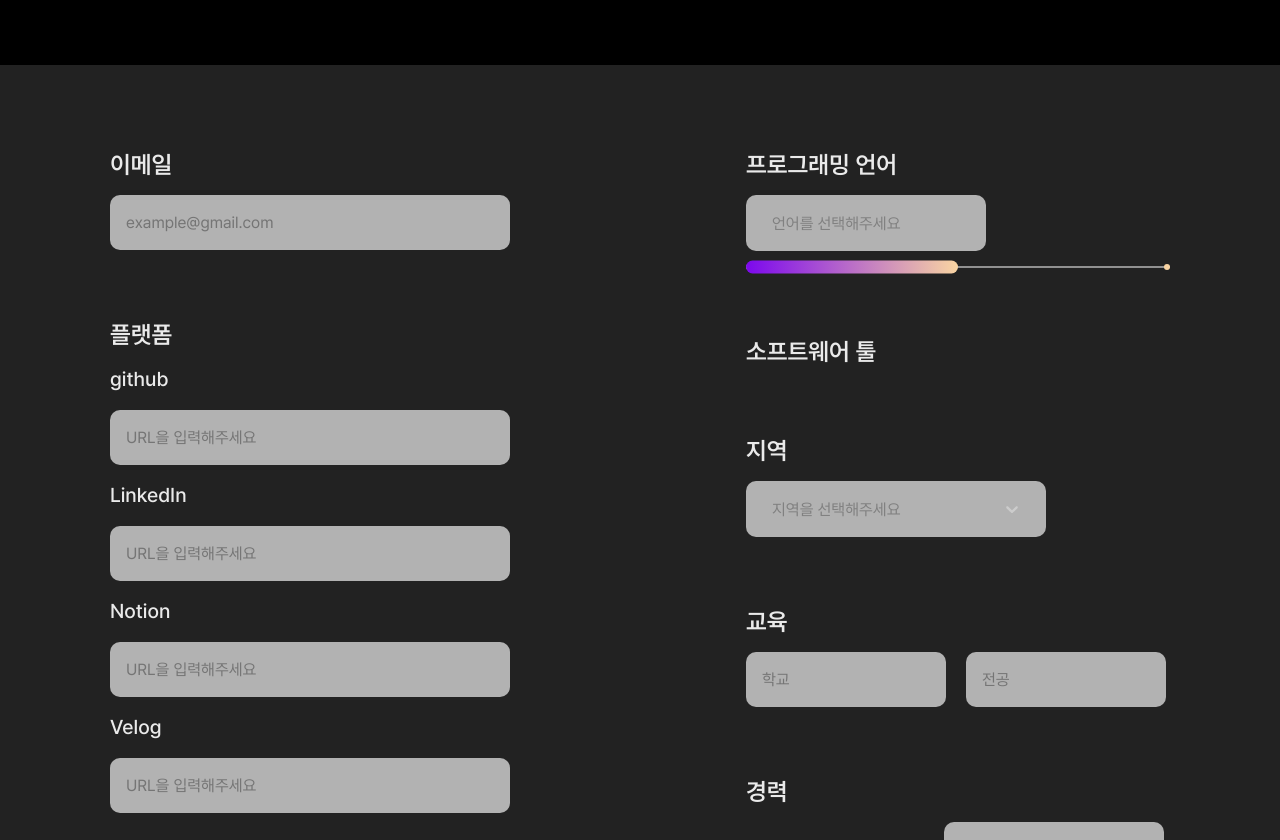
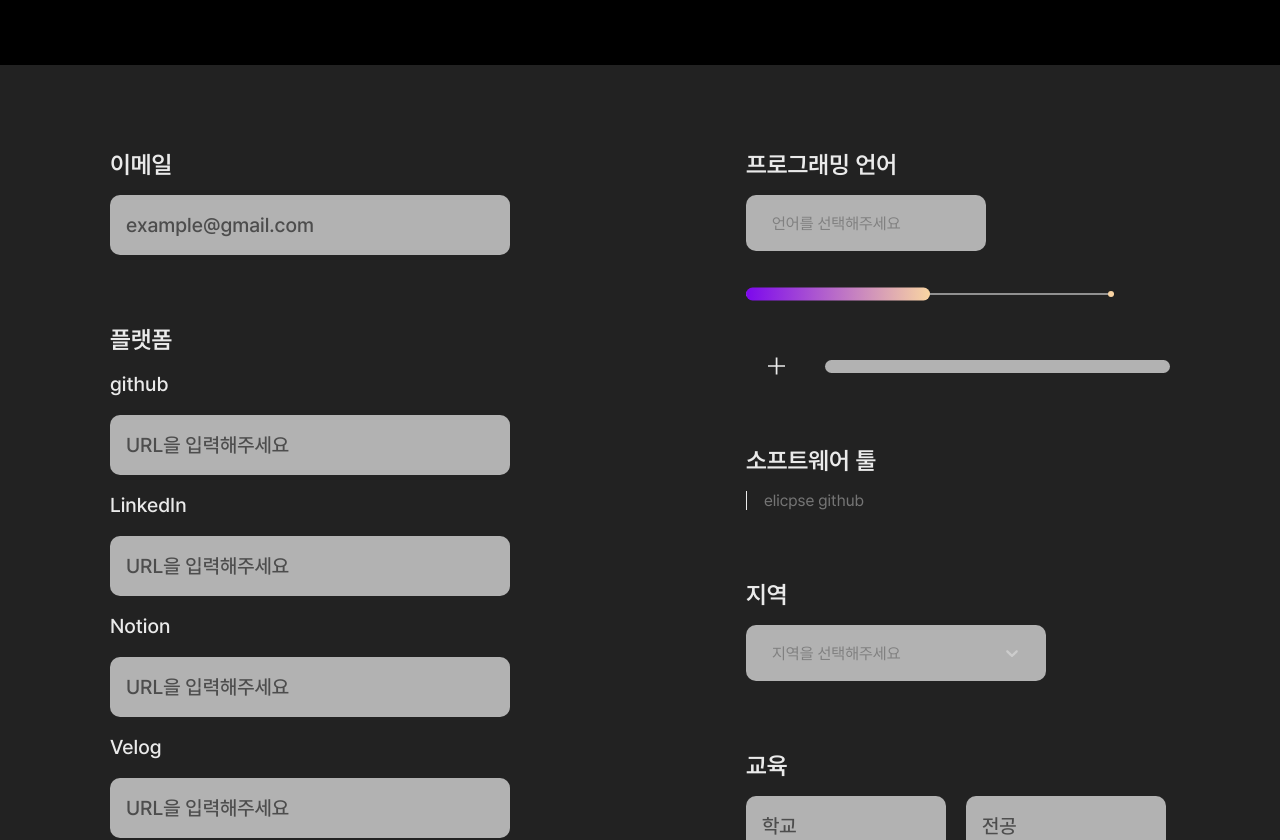
Before and after one commit to gnfnfnr/LetsGitIt, a React (Create React App) app: page / in a window 1280 px wide. Shown: the top 840 px of the page. Built offline with nearby package versions, Linux system fonts and the light colour scheme.

Commit message:
fix: change a value of select options

```diff
--- /dev/null
+++ b/src/components/SelectLanguage.tsx
@@ -0,0 +1,229 @@
+import React, { Dispatch, SetStateAction, useState } from "react";
+import styled from "styled-components";
+import Select from "react-select";
+import languageData from "../resource/languageData.json";
+
+const CustomSelect = styled(Select)`
+  & .select__control {
+    padding: 10px 16px;
+    background: var(--color-sub-3);
+    border: none;
+    max-width: 240px;
+    width: 100%;
+    border-radius: 10px;
+    height: 56px;
+  }
+
+  & .select__indicator-separator,
+  .select__dropdown-indicator {
+    display: none;
+  }
+
+  & .select__menu {
+    color: #222222;
+    max-width: 240px;
+    width: 100%;
+    background: var(--color-sub-1);
+    z-index: 10;
+  }
+
+  & .select__option {
+    border-radius: 5px;
+  }
+`;
+
+const RangeInput = styled.input`
+  margin: auto;
+  height: 13px;
+  width: 100%;
+  cursor: pointer;
+  // background: rgba(255, 255, 255, 0.5);
+  background: ;
+  border-radius: 10px;
+  overflow: hidden;
+  position: absolute;
+  top: 50%;
+  transform: translateY(-50%);
+  z-index: 5;
+
+  &::-webkit-slider-runnable-track {
+    // background: linear-gradient(90deg, #7c08ed 0%, #f9d5a2 100%);
+    z-index: 10;
+  }
+
+  &::-webkit-slider-thumb {
+    -webkit-appearance: none;
+    width: 20px;
+    height: 13px;
+
+    border-top-right-radius: 10px;
+    border-bottom-right-radius: 10px;
+    z-index: 3;
+    position: relative;
+  }
+
+  &::-webkit-slider-thumb::before {
+    content: "";
+    background: blue;
+    width: 50px;
+    height: 80px;
+    position: absolute;
+    top: 50%;
+    left: 0;
+  }
+
+  &::-moz-range-track {
+    height: 13px;
+    background: #ddd;
+  }
+
+  &::-moz-range-thumb {
+    background: #fff;
+    height: 13px;
+    width: 20px;
+    border-radius: 0 !important;
+    box-shadow: -200px 0 0 200px dodgerblue;
+    box-sizing: border-box;
+  }
+`;
+
+const RangeSelect = styled.div`
+  position: relative;
+  max-width: 368px;
+  margin: 27px 0 46px;
+`;
+const RangeBackGround = styled.div<{ range: string }>`
+  width: ${({ range }) => range}%;
+  height: 13px;
+  left: 0px;
+  top: 50%;
+  position: absolute;
+  z-index: 1;
+  transform: translateY(-50%);
+  background: linear-gradient(90deg, #7c08ed 0%, #f9d5a2 100%);
+  border-radius: 10px;
+`;
+
+const RangeDivison = styled.div`
+  width: 100%;
+  height: 2px;
+  left: 0px;
+  top: 50%;
+  position: absolute;
+  z-index: 1;
+  transform: translateY(-50%);
+  background: rgba(255, 255, 255, 0.5);
+
+  &::before {
+    content: "";
+    width: 6px;
+    height: 6px;
+    position: absolute;
+    top: -2px;
+    right: 0px;
+    border-radius: 50%;
+    background: #f8d3a2;
+  }
+
+  &::after {
+    content: "";
+    width: 6px;
+    height: 6px;
+    position: absolute;
+    top: -2px;
+    left: 0px;
+    border-radius: 50%;
+    background: #f8d3a2;
+  }
+`;
+
+interface Language {
+  locate: number;
+  languages: {
+    name: { value: string; label: string };
+    range: string;
+    index: number;
+  }[];
+  setLanguages: Dispatch<
+    SetStateAction<
+      {
+        name: { value: string; label: string };
+        range: string;
+        index: number;
+      }[]
+    >
+  >;
+}
+
+export default function SelectLanguage({
+  locate,
+  languages,
+  setLanguages,
+}: Language) {
+  const [isClearable, setIsClearable] = useState(true);
+
+  return (
+    <>
+      <CustomSelect
+        theme={(theme: any) => ({
+          ...theme,
+          borderRadius: 10,
+          colors: {
+            ...theme.colors,
+            primary50: "#b2b2b2",
+            primary25: "#b2b2b2",
+            primary: "#b2b2b2",
+          },
+        })}
+        className="basic-single"
+        classNamePrefix="select"
+        isClearable={isClearable}
+        name="color"
+        defaultValue={
+          Object.keys(!languages[locate].name).length
+            ? languages[locate].name
+            : null
+        }
+        options={languageData}
+        placeholder="언어를 선택해주세요"
+        onChange={(op: any) =>
+          setLanguages(
+            languages.map((el) =>
+              locate === el.index
+                ? {
+                    index: el.index,
+                    name: op,
+                    range: el.range,
+                  }
+                : el
+            )
+          )
+        }
+      />
+      {languages[locate] && (
+        <RangeSelect>
+          <RangeInput
+            type="range"
+            value={languages[locate].range}
+            onChange={(event) =>
+              setLanguages(
+                languages.map((el) =>
+                  locate === el.index
+                    ? {
+                        index: el.index,
+                        name: el.name,
+                        range: event.target.value,
+                      }
+                    : el
+                )
+              )
+            }
+            disabled={false}
+          />
+          <RangeDivison />
+          <RangeBackGround range={languages[locate].range} />
+        </RangeSelect>
+      )}
+    </>
+  );
+}
--- a/src/pages/EditProfile.tsx
+++ b/src/pages/EditProfile.tsx
@@ -1,6 +1,8 @@
 import React, { useState } from "react";
 import styled from "styled-components";
 import Select from "react-select";
+import regionData from "../resource/regionData.json";
+import SelectLanguage from "../components/SelectLanguage";
 
 const EditProfileBox = styled.div`
   max-width: 1280px;
@@ -87,11 +89,18 @@ const InputItem = styled.li`
   width: 100%;
 
   & input[type="text"] {
+    color: #222222;
+    font-weight: 500;
+    font-size: 20px;
     background: var(--color-sub-3);
     border-radius: 10px;
     padding: 18px 16px;
     width: 100%;
     box-sizing: border-box;
+  }
+
+  & input[type="text"]::placeholder {
+    color: rgba(34, 34, 34, 0.7);
   }
 `;
 
@@ -138,31 +147,9 @@ const MiddleLongInput = styled.input`
   max-width: 220px;
 `;
 
-const CustomSelect = styled(Select)`
-  & .select__control {
-    padding: 10px 16px;
-    background: var(--color-sub-3);
-    border: none;
-    max-width: 240px;
-    width: 100%;
-    border-radius: 10px;
-    height: 56px;
-  }
-
-  & .select__indicator-separator,
-  .select__dropdown-indicator {
-    display: none;
-  }
-
-  & .select__menu {
-    color: #7c08ed;
-    max-width: 240px;
-    width: 100%;
-  }
-`;
-
 const RegionSelect = styled(Select)`
   & .select__control {
+    color: #222222;
     padding: 10px 16px;
     background: var(--color-sub-3);
     border: none;
@@ -176,122 +163,42 @@ const RegionSelect = styled(Select)`
   }
 
   & .select__menu {
-    color: var(--color-sub-2);
-    max-width: 300px;
+    color: #222222;
+    max-width: 240px;
     width: 100%;
+    background: var(--color-sub-1);
+    z-index: 10;
+  }
+
+  & .select__option {
+    border-radius: 5px;
+  }
+  & .select__menu::-webkit-scrollbar {
+    display: none;
   }
 `;
 
-const RangeInput = styled.input`
-  margin: auto;
-  height: 13px;
-  width: 100%;
-  cursor: pointer;
-  // background: rgba(255, 255, 255, 0.5);
-  background: ;
-  border-radius: 10px;
-  overflow: hidden;
-  position: absolute;
-  top: 50%;
-  transform: translateY(-50%);
-  z-index: 5;
-
-  &::-webkit-slider-runnable-track {
-    // background: linear-gradient(90deg, #7c08ed 0%, #f9d5a2 100%);
-    z-index: 10;
-  }
-
-  &::-webkit-slider-thumb {
-    -webkit-appearance: none;
-    width: 20px;
-    height: 13px;
-
-    border-top-right-radius: 10px;
-    border-bottom-right-radius: 10px;
-    z-index: 3;
-    position: relative;
-  }
-
-  &::-webkit-slider-thumb::before {
-    content: "";
-    background: blue;
-    width: 50px;
-    height: 80px;
-    position: absolute;
-    top: 50%;
-    left: 0;
-  }
-
-  &::-moz-range-track {
-    height: 13px;
-    background: #ddd;
-  }
-
-  &::-moz-range-thumb {
-    background: #fff;
-    height: 13px;
-    width: 20px;
-    border-radius: 0 !important;
-    box-shadow: -200px 0 0 200px dodgerblue;
-    box-sizing: border-box;
-  }
+const NewRangeBox = styled.div`
+  display: flex;
+  gap: 40px;
+  align-items: center;
+  margin-left: 22px;
 `;
 
-const RangeSelect = styled.div`
-  position: relative;
-  z-index: 2;
-`;
-const RangeBackGround = styled.div<{ range: string }>`
-  width: ${({ range }) => range}%;
+const NewRange = styled.div`
+  display: flex;
+  width: 100%;
   height: 13px;
-  left: 0px;
-  top: 50%;
-  position: absolute;
-  z-index: 1;
-  transform: translateY(-50%);
-  background: linear-gradient(90deg, #7c08ed 0%, #f9d5a2 100%);
+  background: var(--color-sub-3);
   border-radius: 10px;
-  // z-index: 6;
 `;
 
-const RangeDivison = styled.div`
-  width: 100%;
-  height: 2px;
-  left: 0px;
-  top: 50%;
-  position: absolute;
-  z-index: 1;
-  transform: translateY(-50%);
-  background: rgba(255, 255, 255, 0.5);
-
-  &::before {
-    content: "";
-    width: 6px;
-    height: 6px;
-    position: absolute;
-    top: -2px;
-    right: 0px;
-    border-radius: 50%;
-    background: #f8d3a2;
-  }
-
-  &::after {
-    content: "";
-    width: 6px;
-    height: 6px;
-    position: absolute;
-    top: -2px;
-    left: 0px;
-    border-radius: 50%;
-    background: #f8d3a2;
-  }
+const BorderInput = styled.input`
+  border-left: 1px solid;
+  padding-left: 17px;
+  /* max-width: 50px; */
+  width: min-content;
 `;
-
-const options = [
-  { value: "chocolate", label: "Chocolate" },
-  { value: "strawberry", label: "Strawberry" },
-  { value: "vanilla", label: "Vanilla" },
-];
 
 export default function EditProfile() {
   const [emailInput, setEmailInput] = useState("");
@@ -302,13 +209,19 @@ export default function EditProfile() {
     { site: "Velog", input: "" },
   ]);
   const [introInput, setIntroInput] = useState("");
-  const [languages, setLanguages] = useState([]);
-  const [tools, setTools] = useState([]);
+  const [languages, setLanguages] = useState([
+    {
+      name: { value: "", label: "" },
+      range: "50",
+      index: 0,
+    },
+  ]);
+  const [tools, setTools] = useState("");
   const [region, setRegion] = useState("");
   const [education, setEducation] = useState({ college: "", major: "" });
   const [career, setCareer] = useState([{ start: "", end: "" }]);
   const [isClearable, setIsClearable] = useState(true);
-  const [languageRange, setLanguageRange] = useState("50");
+  console.log(languages, region);
   return (
     <EditProfileBox>
       <EditProfileInputs>
@@ -360,36 +273,80 @@ export default function EditProfile() {
         <InputsList>
           <InputItem>
             <label htmlFor="language">프로그래밍 언어</label>
-            <CustomSelect
+            {languages.map(
+              ({ index }) =>
+                languages.length < 6 && (
+                  <SelectLanguage
+                    key={index}
+                    locate={index}
+                    languages={languages}
+                    setLanguages={setLanguages}
+                  />
+                )
+            )}
+            {languages.length < 5 && (
+              <NewRangeBox
+                onClick={() =>
+                  setLanguages([
+                    ...languages,
+                    {
+                      name: { value: "", label: "" },
+                      range: "50",
+                      index: languages.length,
+                    },
+                  ])
+                }
+              >
+                <svg
+                  width="20"
+                  height="20"
+                  viewBox="0 0 20 20"
+                  fill="none"
+                  xmlns="http://www.w3.org/2000/svg"
+                >
+                  <path
+                    fillRule="evenodd"
+                    clipRule="evenodd"
+                    d="M9 11V20H11V11H20V9H11V0H9V9H0V11H9Z"
+                    fill="#EAEAEA"
+                  />
+                </svg>
+                <NewRange />
+              </NewRangeBox>
+            )}
+          </InputItem>
+          <InputItem>
+            <label htmlFor="career">소프트웨어 툴</label>
+            <div>
+              <BorderInput
+                placeholder="elicpse github"
+                value={tools}
+                onChange={(event) => setTools(event.target.value)}
+              />
+            </div>
+          </InputItem>
+          <InputItem>
+            <label htmlFor="region">지역</label>
+            <RegionSelect
+              theme={(theme: any) => ({
+                ...theme,
+                borderRadius: 10,
+                colors: {
+                  ...theme.colors,
+                  neutral90: "#222222",
+                  primary50: "#b2b2b2",
+                  primary25: "#b2b2b2",
+                  primary: "#b2b2b2",
+                },
+              })}
               className="basic-single"
               classNamePrefix="select"
               isClearable={isClearable}
               name="color"
-              options={options}
-              placeholder="언어를 선택해주세요"
-            />
-            <RangeSelect>
-              <RangeInput
-                type="range"
-                value={languageRange}
-                onChange={(event) => setLanguageRange(event.target.value)}
-              />
-              <RangeDivison />
-              <RangeBackGround range={languageRange} />
-            </RangeSelect>
-          </InputItem>
-          <InputItem>
-            <label htmlFor="career">소프트웨어 툴</label>
-          </InputItem>
-          <InputItem>
-            <label htmlFor="region">지역</label>
-            <RegionSelect
-              className="basic-single"
-              classNamePrefix="select"
-              isClearable={isClearable}
-              name="color"
-              options={options}
+              options={regionData}
               placeholder="지역을 선택해주세요"
+              defaultValue={region ? region : null}
+              onChange={(op: any) => setRegion(op)}
             />
           </InputItem>
           <InputItem>
@@ -432,7 +389,6 @@ export default function EditProfile() {
           </InputItem>
         </InputsList>
       </EditProfileInputs>
-
       <EditProfileButton>
         <ButtonCancel>취소하기</ButtonCancel>
         <ButtonComplete>수정하기</ButtonComplete>
--- /dev/null
+++ b/src/resource/languageData.json
@@ -0,0 +1,90 @@
+[
+  { "value": "ABAP", "label": "ABAP" },
+  { "value": "Agda", "label": "Agda" },
+  { "value": "Ardunino", "label": "Ardunino" },
+  { "value": "Assembly", "label": "Assembly" },
+  { "value": "Bash", "label": "Bash" },
+  { "value": "BASIC", "label": "BASIC" },
+  { "value": "BNF", "label": "BNF" },
+  { "value": "C", "label": "C" },
+  { "value": "C#", "label": "C#" },
+  { "value": "C++", "label": "C++" },
+  { "value": "Clojure", "label": "Clojure" },
+  { "value": "CoffeeScript", "label": "CoffeeScript" },
+  { "value": "Coq", "label": "Coq" },
+  { "value": "CSS", "label": "CSS" },
+  { "value": "Dart", "label": "Dart" },
+  { "value": "Dhall", "label": "Dhall" },
+  { "value": "Diff", "label": "Diff" },
+
+  { "value": "Docker", "label": "Docker" },
+  { "value": "EBNF", "label": "EBNF" },
+  { "value": "Elixir", "label": "Elixir" },
+  { "value": "Elm", "label": "Elm" },
+  { "value": "Erlang", "label": "Erlang" },
+  { "value": "F#", "label": "F#" },
+  { "value": "Flow", "label": "Flow" },
+  { "value": "Fortran", "label": "Fortran" },
+  { "value": "Gherkin", "label": "Gherkin" },
+  { "value": "GLSL", "label": "GLSL" },
+  { "value": "Go", "label": "Go" },
+  { "value": "GraphQL", "label": "GraphQL" },
+  { "value": "Groovy", "label": "Groovy" },
+  { "value": "Haskell", "label": "Haskell" },
+  { "value": "HTML", "label": "HTML" },
+  { "value": "Idris", "label": "Idris" },
+  { "value": "Java", "label": "Java" },
+
+  { "value": "JavaScript", "label": "JavaScript" },
+  { "value": "JSON", "label": "JSON" },
+  { "value": "Julia", "label": "Julia" },
+  { "value": "Kotlin", "label": "Kotlin" },
+  { "value": "LaTeX", "label": "LaTeX" },
+  { "value": "Less", "label": "Less" },
+  { "value": "Lisp", "label": "Lisp" },
+  { "value": "LiveScript", "label": "LiveScript" },
+  { "value": "LLVM IR", "label": "LLVM IR" },
+  { "value": "Lua", "label": "Lua" },
+  { "value": "Makefile", "label": "Makefile" },
+  { "value": "Makedown", "label": "Makedown" },
+  { "value": "Markup", "label": "Markup" },
+  { "value": "MATLAB", "label": "MATLAB" },
+  { "value": "Mathematica", "label": "Mathematica" },
+  { "value": "Nermaid", "label": "Nermaid" },
+  { "value": "Nix", "label": "Nix" },
+
+  { "value": "Objective-C", "label": "Objective-C" },
+  { "value": "OCaml", "label": "OCaml" },
+  { "value": "Pascal", "label": "Pascal" },
+  { "value": "Perl", "label": "Perl" },
+  { "value": "PHP", "label": "PHP" },
+  { "value": "Plain Text", "label": "Plain Text" },
+  { "value": "PowerShell", "label": "PowerShell" },
+  { "value": "Prolog", "label": "Prolog" },
+  { "value": "Protobuf", "label": "Protobuf" },
+  { "value": "PureScript", "label": "PureScript" },
+  { "value": "Python", "label": "Python" },
+  { "value": "R", "label": "R" },
+  { "value": "Racket", "label": "Racket" },
+  { "value": "Reason", "label": "Reason" },
+  { "value": "Ruby", "label": "Ruby" },
+  { "value": "Rust", "label": "Rust" },
+  { "value": "Sass", "label": "Sass" },
+
+  { "value": "Scala", "label": "Scala" },
+  { "value": "Scheme", "label": "Scheme" },
+  { "value": "Scss", "label": "Scss" },
+  { "value": "Shell", "label": "Shell" },
+  { "value": "Solidity", "label": "Solidity" },
+  { "value": "SQL", "label": "SQL" },
+  { "value": "Swift", "label": "Swift" },
+  { "value": "TOML", "label": "TOML" },
+  { "value": "TypeScript", "label": "TypeScript" },
+  { "value": "VB.Net", "label": "VB.Net" },
+  { "value": "Verilog", "label": "Verilog" },
+  { "value": "VHDL", "label": "VHDL" },
+  { "value": "Visual Basic", "label": "Visual Basic" },
+  { "value": "WebAssembly", "label": "WebAssembly" },
+  { "value": "XML", "label": "XML" },
+  { "value": "YAML", "label": "YAML" }
+]
--- /dev/null
+++ b/src/resource/regionData.json
@@ -0,0 +1,19 @@
+[
+  { "value": "서울특별시", "label": "서울특별시" },
+  { "value": "부산광역시", "label": "부산광역시" },
+  { "value": "대구광역시", "label": "대구광역시" },
+  { "value": "인천광역시", "label": "인천광역시" },
+  { "value": "광주광역시", "label": "광주광역시" },
+  { "value": "대전광역시", "label": "대전광역시" },
+  { "value": "울산광역시", "label": "울산광역시" },
+  { "value": "세종특별자치시", "label": "세종특별자치시" },
+  { "value": "경기도", "label": "경기도" },
+  { "value": "강원도", "label": "강원도" },
+  { "value": "충정북도", "label": "충정북도" },
+  { "value": "충정남도", "label": "충정남도" },
+  { "value": "전라북도", "label": "전라북도" },
+  { "value": "전라남도", "label": "전라남도" },
+  { "value": "경상북도", "label": "경상북도" },
+  { "value": "전라남도", "label": "전라남도" },
+  { "value": "제주특별자치도", "label": "제주특별자치도" }
+]
```
